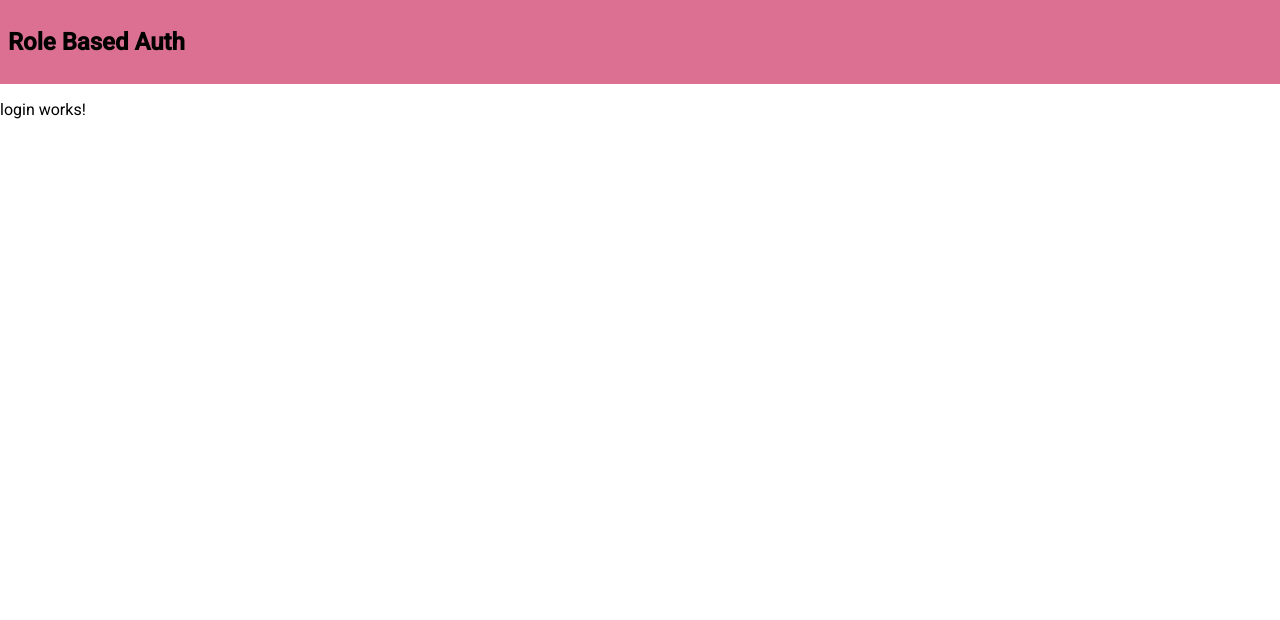
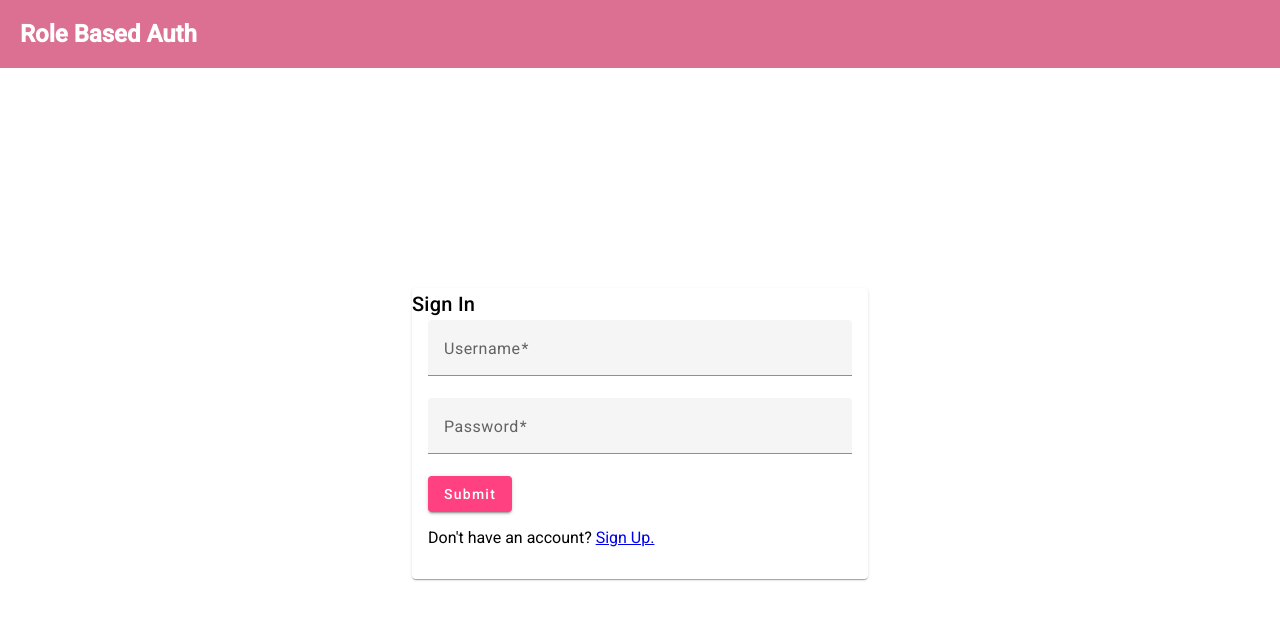
Before and after one commit to rachels-archive/angular-rbac, an Angular app: page /login in a window 1280 px wide. Shown: the top 620 px of the page. Built offline with nearby package versions, Linux system fonts and the light colour scheme.

Commit message:
add form validation for login form

```diff
--- a/db.json
+++ b/db.json
@@ -1,3 +1,12 @@
 {
-  "users": []
+  "users": [
+    {
+      "id": "manager",
+      "name": "Jane Doe",
+      "email": "janedoe@gmail.com",
+      "password": "123456",
+      "role": "manager",
+      "isActive": true
+    }
+  ]
 }
--- a/src/app/app.component.html
+++ b/src/app/app.component.html
@@ -1,8 +1,7 @@
-<header
-  class="brand-name"
-  style="background-color: palevioletred; padding: 0.5rem"
->
+<div class="header">
   <h2>Role Based Auth</h2>
-</header>
+</div>
 
-<router-outlet></router-outlet>
+<div class="content" role="main">
+  <router-outlet></router-outlet>
+</div>
--- a/src/app/app.component.scss
+++ b/src/app/app.component.scss
@@ -0,0 +1,20 @@
+h2 {
+  margin: 0;
+  padding: 20px;
+}
+
+.header {
+  box-sizing: border-box;
+  background-color: palevioletred;
+  color: white;
+  font-weight: 600;
+}
+
+.content {
+  height: calc(100% - 70px);
+  display: flex;
+  align-items: center;
+  justify-content: center;
+  box-sizing: border-box;
+  overflow: hidden;
+}
--- a/src/app/components/login/login.component.html
+++ b/src/app/components/login/login.component.html
@@ -1 +1,53 @@
-<p>login works!</p>
+<mat-card>
+  <mat-card-title>Sign In</mat-card-title>
+  <mat-card-content>
+    <form
+      class="login-form"
+      [formGroup]="loginForm"
+      (ngSubmit)="confirmLogin()"
+    >
+      <mat-form-field class="example-full-width">
+        <mat-label>Username</mat-label>
+        <input
+          matInput
+          type="text"
+          placeholder="Enter name here"
+          formControlName="id"
+        />
+        @if(loginForm.get('id')?.hasError('required')) {
+        <mat-error> Name is required </mat-error>
+        } @else if(loginForm.get('id')?.hasError('minlength')) {
+        <mat-error> Username has to be at least 5 characters. </mat-error>
+        }
+      </mat-form-field>
+
+      <mat-form-field class="example-full-width">
+        <mat-label>Password</mat-label>
+        <input
+          type="password"
+          matInput
+          placeholder="Enter name here"
+          formControlName="password"
+        />
+        @if(loginForm.get('password')?.hasError('required')) {
+        <mat-error> Password is required </mat-error>
+        } @else if(loginForm.get('password')?.hasError('minlength')) {
+        <mat-error> Password has to be at least 5 characters. </mat-error>
+        }
+      </mat-form-field>
+
+      <div>
+        <button mat-raised-button color="accent">Submit</button>
+      </div>
+
+      <div>
+        <p>
+          <span>Don't have an account? </span>
+          <a routerLink="/register" routerLinkActive="router-link-active"
+            >Sign Up.</a
+          >
+        </p>
+      </div>
+    </form>
+  </mat-card-content>
+</mat-card>
--- a/src/app/components/login/login.component.scss
+++ b/src/app/components/login/login.component.scss
@@ -0,0 +1,3 @@
+.example-full-width {
+  width: 100%;
+}
--- a/src/app/components/login/login.component.ts
+++ b/src/app/components/login/login.component.ts
@@ -1,12 +1,76 @@
 import { Component } from '@angular/core';
+import { FormBuilder, ReactiveFormsModule, Validators } from '@angular/forms';
+import { MatSnackBar, MatSnackBarModule } from '@angular/material/snack-bar';
+import { AuthService } from '../../services/auth.service';
+import { Router, RouterModule } from '@angular/router';
+import { MatInputModule } from '@angular/material/input';
+import { MatCardModule } from '@angular/material/card';
+import { MatButtonModule } from '@angular/material/button';
+import { map } from 'rxjs/operators';
 
 @Component({
   selector: 'app-login',
   standalone: true,
-  imports: [],
+  imports: [
+    MatInputModule,
+    MatCardModule,
+    MatButtonModule,
+    MatSnackBarModule,
+    ReactiveFormsModule,
+    RouterModule,
+  ],
   templateUrl: './login.component.html',
-  styleUrl: './login.component.scss'
+  styleUrl: './login.component.scss',
 })
 export class LoginComponent {
+  constructor(
+    private formBuilder: FormBuilder,
+    private snackBar: MatSnackBar,
+    private authService: AuthService,
+    private router: Router
+  ) {}
 
+  loginForm = this.formBuilder.group({
+    id: ['', [Validators.required, Validators.minLength(5)]],
+    password: ['', [Validators.required, Validators.minLength(5)]],
+  });
+
+  confirmLogin() {
+    if (this.loginForm.valid) {
+      const loginId = this.loginForm.value.id!;
+      const loginPassword = this.loginForm.value.password!;
+      this.authService
+        .getUserById(loginId)
+        .pipe(
+          map((res: any) => {
+            return {
+              id: res?.id,
+              password: res?.password,
+              isActive: res?.isActive,
+              role: res?.role,
+            };
+          })
+        )
+        .subscribe(
+          (res) => {
+            if (loginPassword == res.password) {
+              if (res.isActive) {
+                sessionStorage.setItem('username', res.id);
+                sessionStorage.setItem('userrole', res.role);
+                this.router.navigate(['']);
+              }
+            } else {
+              this.snackBar.open('Invalid credentials. Try again.', 'Dismiss', {
+                duration: 3000,
+              });
+            }
+          },
+          (error) => {
+            this.snackBar.open(error, 'Dismiss', {
+              duration: 3000,
+            });
+          }
+        );
+    }
+  }
 }
--- a/src/app/components/register/register.component.scss
+++ b/src/app/components/register/register.component.scss
@@ -1,9 +1,3 @@
-.example-form {
-  min-width: 150px;
-  max-width: 500px;
-  width: 100%;
-}
-
 .example-full-width {
   width: 100%;
 }
--- a/src/app/components/register/register.component.ts
+++ b/src/app/components/register/register.component.ts
@@ -40,12 +40,12 @@ export class RegisterComponent {
 
   confirmRegistration() {
     if (this.registrationForm) {
-      this.authService
-        .createUser(this.registrationForm.value)
-        .subscribe((res) => {
-          this.snackBar.open('User registered successfully');
-          this.router.navigate(['login']);
-        });
+      //remove confirmation password before creatinf user
+      const { confirmPassword, ...userDetails } = this.registrationForm.value;
+      this.authService.createUser(userDetails).subscribe((res) => {
+        this.snackBar.open('User registered successfully');
+        this.router.navigate(['login']);
+      });
     } else {
       this.snackBar.open('Please enter valid inputs');
     }
--- a/src/app/services/auth.service.ts
+++ b/src/app/services/auth.service.ts
@@ -1,5 +1,6 @@
 import { HttpClient } from '@angular/common/http';
 import { Injectable } from '@angular/core';
+import { catchError, throwError } from 'rxjs';
 
 @Injectable({
   providedIn: 'root',
@@ -13,8 +14,12 @@ export class AuthService {
     return this.http.get(this.apiUrl);
   }
 
-  getUserById(id: Number) {
-    return this.http.get(`${this.apiUrl}/${id}`);
+  getUserById(id: string) {
+    return this.http.get(`${this.apiUrl}/${id}`).pipe(
+      catchError((error: any) => {
+        return throwError('User Not Found.');
+      })
+    );
   }
 
   createUser(userData: any) {
--- a/src/styles.scss
+++ b/src/styles.scss
@@ -4,10 +4,9 @@ html,
 body {
   height: 100%;
 }
+
 body {
   margin: 0;
+  padding: 0;
   font-family: Roboto, "Helvetica Neue", sans-serif;
 }
-
-html, body { height: 100%; }
-body { margin: 0; font-family: Roboto, "Helvetica Neue", sans-serif; }
```
Also changed, not shown: src/app/types/User.ts (added, +8 -0 lines).
